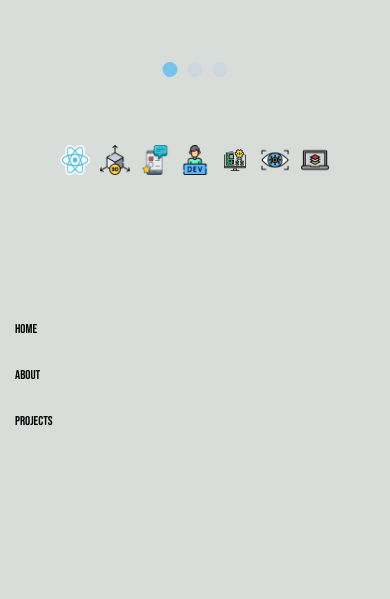
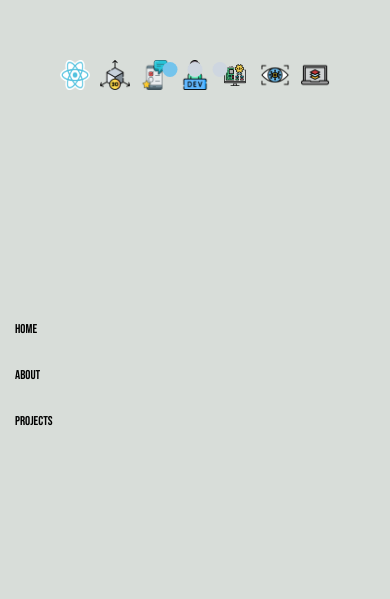
Before and after one commit to ole-mor/portfolio-app-2, a React (Create React App) app: page / in a window 390 px wide. Shown: the part 2286-2885 px from the top of the page. Built offline with nearby package versions, Linux system fonts and the light colour scheme.

Commit message:
Now we're doing oke

```diff
--- a/src/App.css
+++ b/src/App.css
@@ -550,7 +550,7 @@ video {
   }
   .project-selector {
     position: absolute;
-    top: 90%;
+    top: 80%;
     left: 50%;
     transform: translate(-50%, -50%)
   }
```
